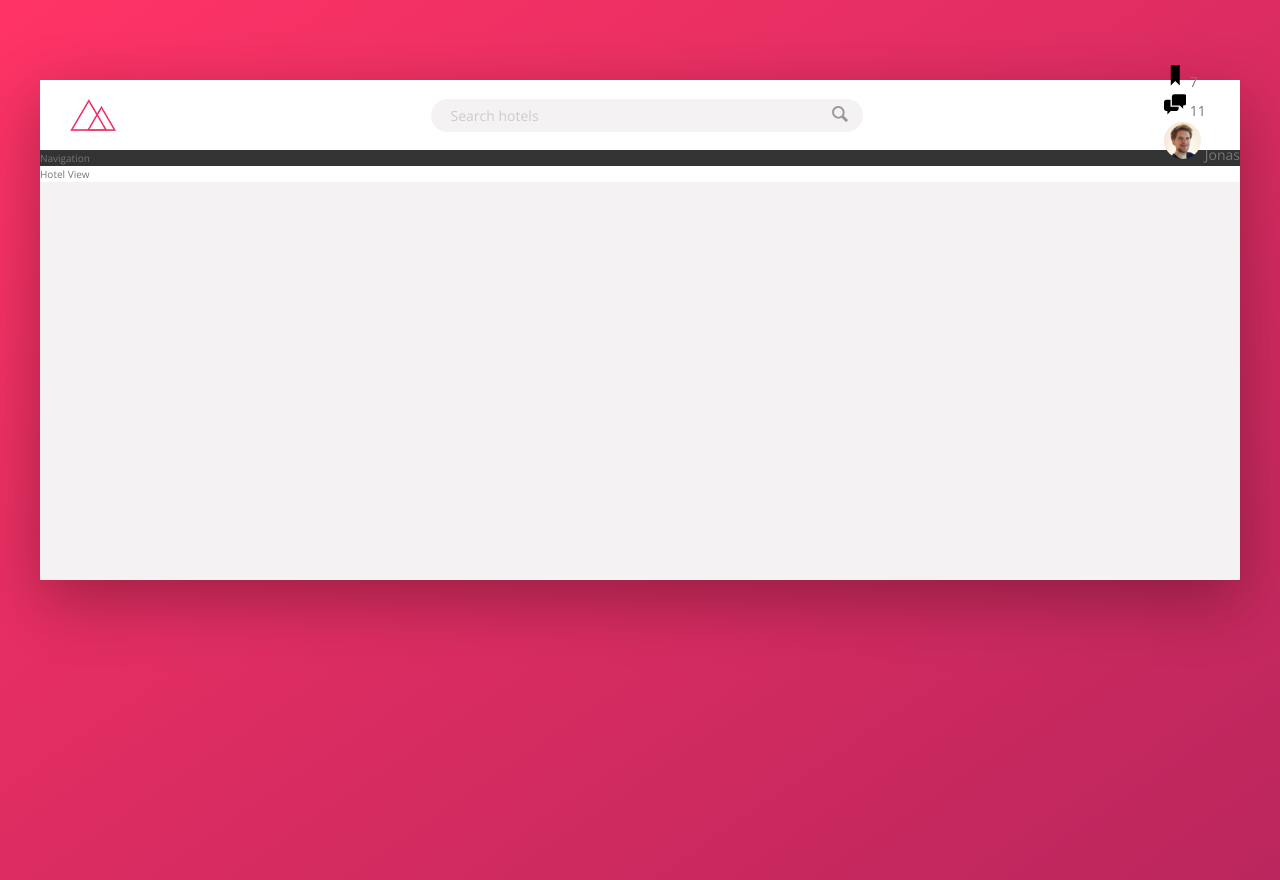
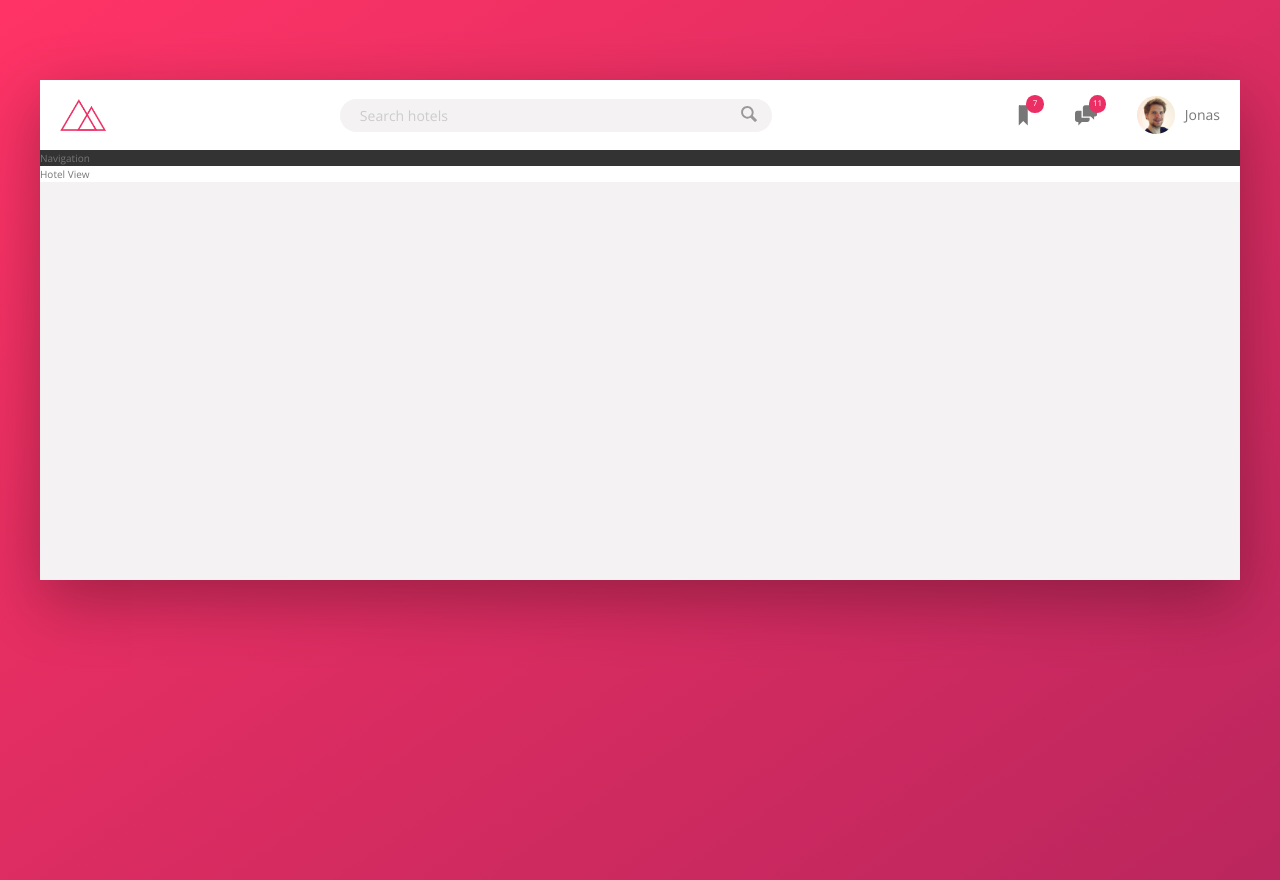
Before and after one commit to Khanhtran47/Trillo, a website: page index.html in a window 1280 px wide. Drawn offline with nearby package versions, Linux system fonts and the light colour scheme.

Commit message:
finished the header

```diff
--- a/index.html
+++ b/index.html
@@ -30,7 +30,7 @@
           </button>
         </form>
 
-        <nav class="use-nav">
+        <nav class="user-nav">
           <div class="user-nav__icon-box">
             <svg class="user-nav__icon">
               <use xlink:href="img/sprite.svg#icon-bookmark"></use>
--- a/sass/_components.scss
+++ b/sass/_components.scss
@@ -2,7 +2,7 @@
 //////LOGO
 .logo {
   height: 3.25rem;
-  margin-left: 3rem;
+  margin-left: 2rem;
 }
 
 ////////////////////////////////
@@ -65,27 +65,51 @@
 ///////////////////////////////
 //////USER NAVIGATION
 .user-nav {
+  align-self: stretch;
   display: flex;
+  align-items: center;
+
+  & > * {
+    padding: 0 2rem;
+    cursor: pointer;
+    height: 100%;
+    display: flex;
+    align-items: center;
+  }
+
+  & > *:hover {
+    background-color: var(--color-grey-light-2);
+  }
 
   &__icon-box {
+    position: relative;
   }
 
   &__icon {
     height: 2.25rem;
     width: 2.25rem;
+    fill: var(--color-grey-dark-2);
   }
 
   &__notification {
-  }
+    font-size: 0.8rem;
+    height: 1.75rem;
+    width: 1.75rem;
+    border-radius: 50%;
+    background-color: var(--color-primary);
+    color: #fff;
+    position: absolute;
+    top: 1.5rem;
+    right: 1.1rem;
 
-  &__user {
+    display: flex;
+    justify-content: center;
+    align-items: center;
   }
 
   &__user-photo {
     height: 3.75rem;
     border-radius: 50%;
-  }
-
-  &__user-name {
+    margin-right: 1rem;
   }
 }
```
Also changed, not shown: css/style.css.
